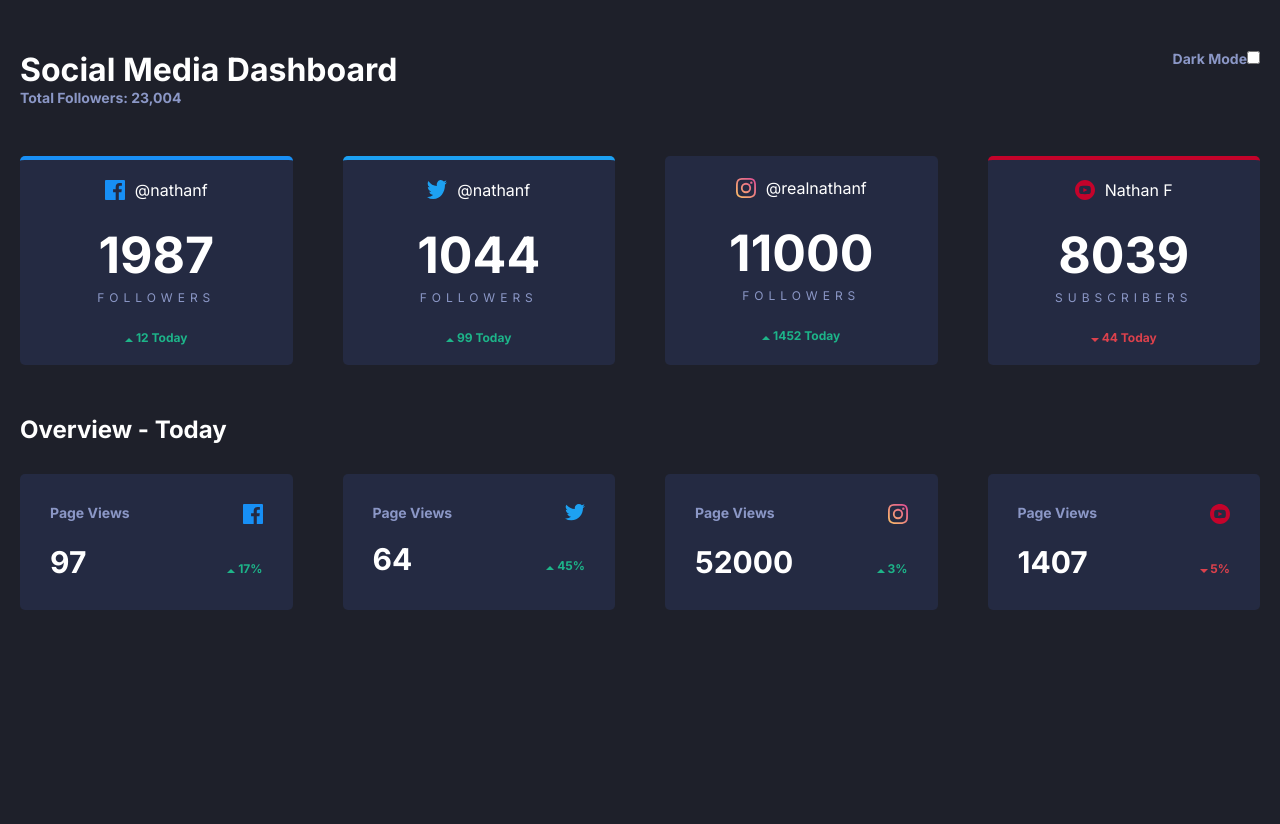
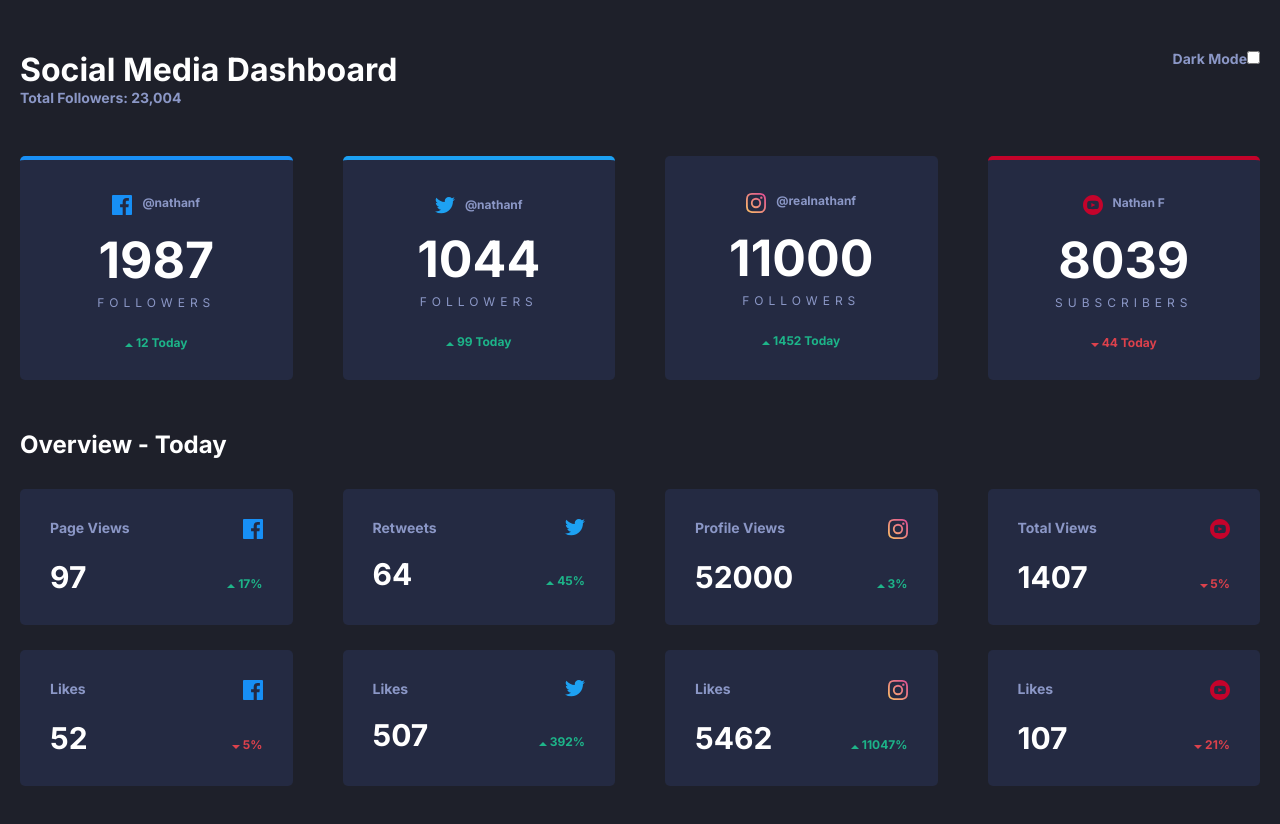
Before and after one commit to Erdemoz1980/frontend-mentor, a React (Create React App) app in the folder social-media-dashboard-theme-switcher-react/frontend/: page / in a window 1280 px wide. Shown: the top 824 px of the page. Built offline with nearby package versions, Linux system fonts and the light colour scheme.

Commit message:
added CardLikes

```diff
--- a/social-media-dashboard-theme-switcher-react/frontend/src/App.js
+++ b/social-media-dashboard-theme-switcher-react/frontend/src/App.js
@@ -1,7 +1,8 @@
 import data from './dataSocial.json';
 import Header from "./components/Header";
 import CardMain from './components/CardMain';
-import CardOverview from './components/CardOverview';
+import CardViews from './components/CardViews';
+import CardLikes from './components/CardLikes';
 import Grid from './components/Grid';
 
 
@@ -13,7 +14,8 @@ const App = () => {
         <Header />
         <Grid data={data} component={CardMain} />
         <h2 className='seperator'>Overview - Today</h2>
-        <Grid data={data} component={CardOverview} />
+        <Grid data={data} component={CardViews} />
+        <Grid data={data} component={CardLikes} />
 
       </div>
 
--- a/social-media-dashboard-theme-switcher-react/frontend/src/components/CardOverview.jsx
+++ b/social-media-dashboard-theme-switcher-react/frontend/src/components/CardLikes.jsx
@@ -1,6 +1,5 @@
-
-const CardOverview = ({profile, icons:{upIcon, downIcon}}) => {
-  const { platform, followers, likes, views: {current, previous }, icon } = profile;
+const CardLikes = ({profile, icons:{upIcon, downIcon}}) => {
+  const { likes:{current, previous}, icon } = profile;
 
 const viewChgPctAbs = Math.abs(Math.round(((current - previous) / previous) * 100));
 const viewChgPct = Math.round(((current - previous) / previous) * 100);
@@ -12,13 +11,14 @@ const viewChgPct = Math.round(((current - previous) / previous) * 100);
   return (
     <div className="card-overview">
       <header className="overview-header">
-        <p>Page Views</p>
+        <p>Likes</p>
         <img src={icon} alt="icon" />
       </header>
       <div className="card-view-body">
         <h2>{current}</h2>
         <div >
-          <img src={viewChgPct > 0 ? upIcon : downIcon} alt="arrow" /><span className="percentage" style={pctColor}> {viewChgPctAbs}%</span>
+          <img src={viewChgPct > 0 ? upIcon : downIcon} alt="arrow" />
+          <span className="percentage" style={pctColor}> {viewChgPctAbs}%</span>
         </div>
 
       </div>
@@ -27,4 +27,4 @@ const viewChgPct = Math.round(((current - previous) / previous) * 100);
   )
 }
 
-export default CardOverview
+export default CardLikes
--- /dev/null
+++ b/social-media-dashboard-theme-switcher-react/frontend/src/components/CardViews.jsx
@@ -0,0 +1,31 @@
+
+const CardViews = ({profile, icons:{upIcon, downIcon}}) => {
+  const { platform, views: {current, previous }, icon } = profile;
+
+const viewChgPctAbs = Math.abs(Math.round(((current - previous) / previous) * 100));
+const viewChgPct = Math.round(((current - previous) / previous) * 100);
+
+  const pctColor = {
+    color:viewChgPct > 0 ? 'var(--clrLimeGreen)' : 'var(--clrBrightRed)'
+  }
+
+  return (
+    <div className="card-overview">
+      <header className="overview-header">
+        <p>{platform==='Facebook' ? 'Page Views' : platform==='Instagram' ? 'Profile Views': platform==='Twitter' ? 'Retweets' : 'Total Views' }</p>
+        <img src={icon} alt="icon" />
+      </header>
+      <div className="card-view-body">
+        <h2>{current}</h2>
+        <div >
+          <img src={viewChgPct > 0 ? upIcon : downIcon} alt="arrow" />
+          <span className="percentage" style={pctColor}> {viewChgPctAbs}%</span>
+        </div>
+
+      </div>
+
+    </div>
+  )
+}
+
+export default CardViews
--- a/social-media-dashboard-theme-switcher-react/frontend/src/index.css
+++ b/social-media-dashboard-theme-switcher-react/frontend/src/index.css
@@ -59,7 +59,7 @@ header p, label {
 
 .container{
   height: 100vh;
-  max-width: 1440px;
+  max-width: 1240px;
   margin:50px auto 75px auto;
 }
 
@@ -84,7 +84,10 @@ header p, label {
 .card-header{
   display: flex;
   gap:10px;
-  margin-bottom: 25px;
+  margin: 15px 0;
+  color:var(--clrDesatBlue);
+  font-weight: 700;
+  font-size: 12px;
 }
 
 .card-body{
@@ -110,6 +113,7 @@ header p, label {
 .card-footer {
   font-size: 12px;
   font-weight: 700;
+  margin-bottom: 10px;
 }
 
 .seperator{
@@ -119,10 +123,13 @@ header p, label {
 
 }
 
+/*CARD OVERVIEW*/
+
 .card-overview{
   background: var(--clrLightGrayishBlue);
   padding: 30px;
   border-radius: 5px;
+  margin-bottom: 25px;
  }
 
  .overview-header{
```
